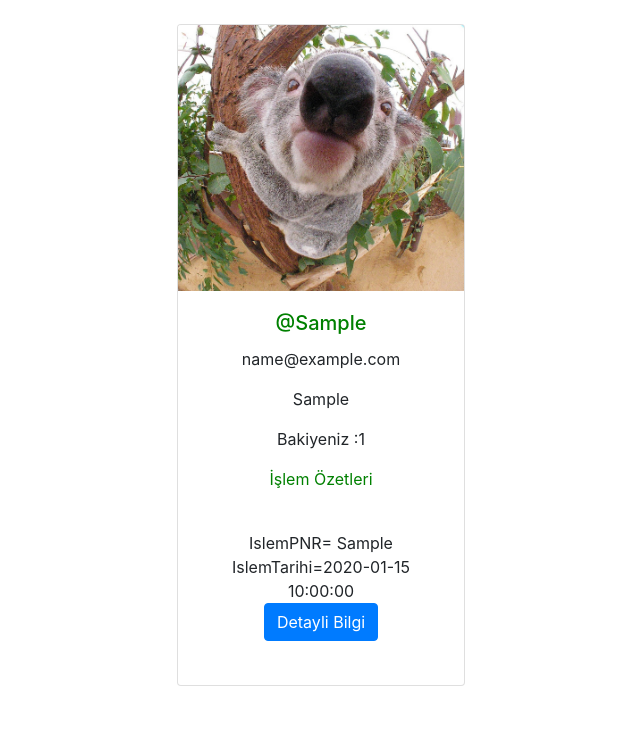
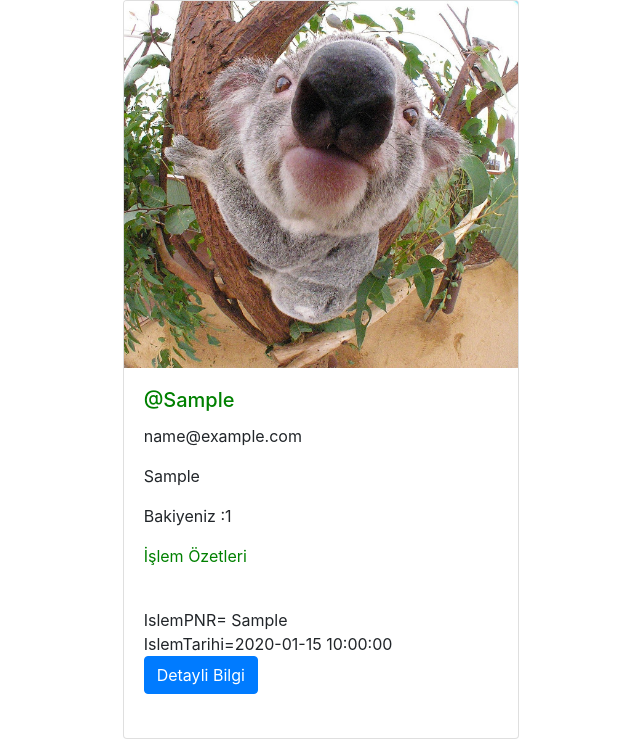
Before and after one commit to ETU-EDBA/MFFT, a Flask app: page /profil in a window 1280 px wide. Shown: the part 56-800 px from the top of the page, without its empty margins (319-959 px from the left). Run offline with Flask 2, Linux system fonts and the light colour scheme; a user stored in the database is signed in; tables that the repository leaves empty hold one stand-in row (values such as "Sample post"); some libraries are stand-ins or nearby versions.

Commit message:
Updated templates

```diff
--- a/templates/Festival.html
+++ b/templates/Festival.html
@@ -8,8 +8,9 @@
 {% extends 'Layout.html' %}
 
 {% block body %}
+<div class="container col-md-4">
   {% for festival in festivals %}
-  <div class="card col-md-6 offset-md-3">
+  <div class="card ">
     <img class="card-img-top" src={{url_for('static', filename=festival.FestivalAfisi)}} style="width: auto; height: 600px;" alt="Card image cap">
     Festival: {{festival.FestivalAdi}}<br>
     Festival Adresi: {{festival.FestivalAdresi}}<br>
@@ -52,6 +53,8 @@
   </div>
 
   {% endfor %}
+</div>
+
 
 {% endblock %}
 </body>
--- a/templates/Festivals.html
+++ b/templates/Festivals.html
@@ -1,6 +1,7 @@
 {% extends 'Layout.html' %}
 
 {% block body %}
+<div class="container col-md-4">
   {% for festival in festivals %}
       <li class="list-group-item">
         <div class="card col-md-12" >
@@ -13,5 +14,7 @@
         </div>
       </li>
   {% endfor %}
+</div>
+
 
 {% endblock %}
--- a/templates/MainPage.html
+++ b/templates/MainPage.html
@@ -3,7 +3,7 @@
 {% block body %}
 
 
-<div class="container col-md-6 offset-md-3">
+<div class="container col-md-4">
 
   <br><br><br>
   <h4><font color="blue"><center>Haftanın Popüler 3 Festivali</center></font></h4>
--- a/templates/Profil.html
+++ b/templates/Profil.html
@@ -1,9 +1,9 @@
 {% extends 'Layout.html' %}
 
 {% block body %}
-<center>
-  <br>
-<div class="card" style="width: 18rem;">
+<div class="container col-md-4">
+
+  <div class="card">
     <img class="card-img-top" src="/static/koala.jpg" alt="Card image cap">
     <div class="card-body">
       <h5 class="card-title"><font color="green">@{{kullanici.KullaniciAdi}}</font></h5>
@@ -33,5 +33,7 @@
       {% endif %}
     </div>
   </div>
-</center>
+
+</div>
+
 {% endblock %}
--- a/templates/muzisyen.html
+++ b/templates/muzisyen.html
@@ -1,8 +1,10 @@
 {% extends 'Layout.html' %}
 
 {% block body %}
+<div class="container col-md-4">
+
   {% for muzisyen in muzisyenler %}
-  <div class="card col-md-6 offset-md-3">
+  <div class="card">
     <img class="card-img-top" src={{url_for('static', filename=muzisyen.MuzisyenResmi)}} style="width: auto; height: 600px;" alt="Card image cap">
     Muzisyen Adi: {{muzisyen.MuzisyenAdi}}<br>
     Muzisyen Kategorisi: {{muzisyen.MuzisyenKategori}}<br>
--- a/templates/muzisyenler.html
+++ b/templates/muzisyenler.html
@@ -1,6 +1,7 @@
 {% extends 'Layout.html' %}
 
 {% block body %}
+<div class="container col-md-4">
   {% for muzisyen in muzisyenler %}
       <li class="list-group-item">
         <div class="card col-md-12" >
@@ -12,5 +13,7 @@
         </div>
       </li>
   {% endfor %}
+</div>
+
 
 {% endblock %}
```
Lines whose indentation alone changed are shown as unchanged.
